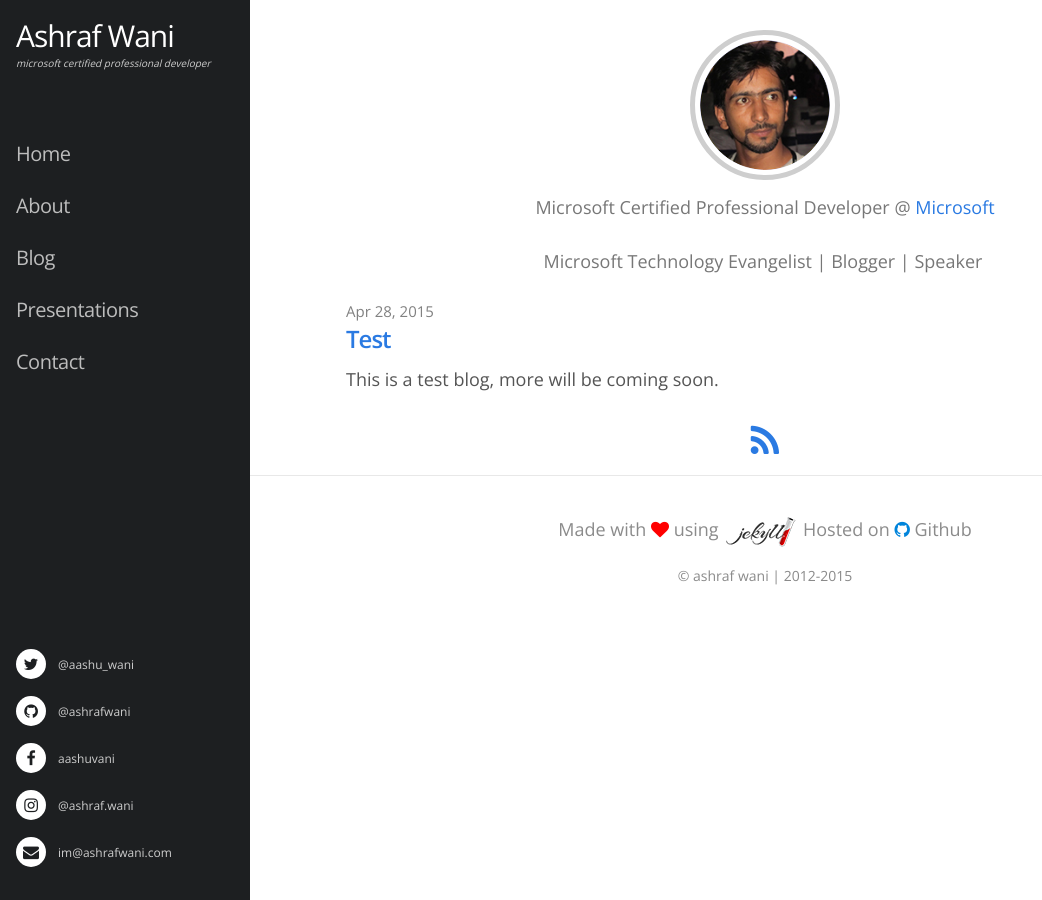
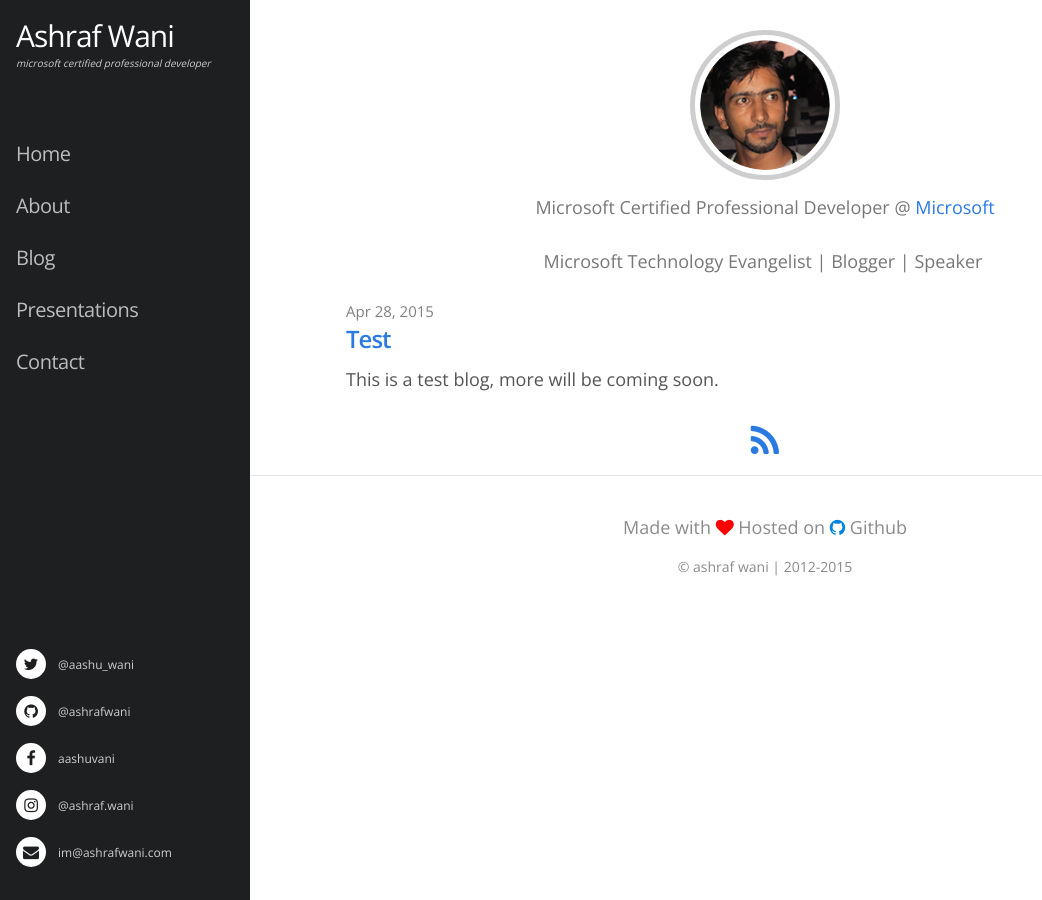
Before and after one commit to ashrafwani/ashrafwani.github.io, a Jekyll site: the page built from index.html, in a window 1280 px wide. Shown: the whole page, without its empty margins (0-1042 px from the left). Built offline with Jekyll 4.4.1, drawn with Linux system fonts in a browser that asks for light colours; nearby versions of some CDN libraries; library files that are not in the unit come from our copies.

Commit message:
Update footer.html

```diff
--- a/_includes/footer.html
+++ b/_includes/footer.html
@@ -1,7 +1,7 @@
 <footer class="site-footer">
   <div class="wrap">
     <div class="footer-info column">
-      <p class="text">Made with <i class="fa fa-heart"></i> using <img src="images/jekyll.png" alt="" /> Hosted on <i class="fa fa-github"></i> Github</p>
+      <p class="text">Made with <i class="fa fa-heart"></i> Hosted on <i class="fa fa-github"></i> Github</p>
     </div>
     <h2 class="footer-heading">&copy; {{ site.title }} | 2012-2015</h2>
   </div>
```
